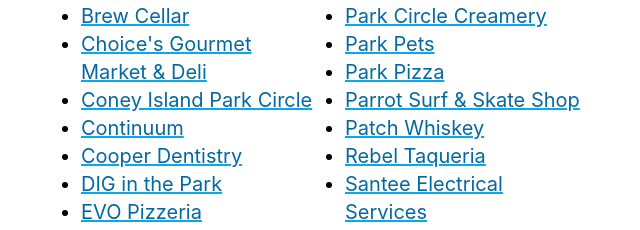
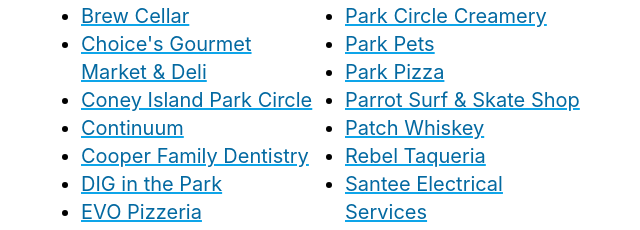
Before and after one commit to shawnlknight/park-circle-skate, a Next.js app: page / in a window 1280 px wide. Shown: the part 6307-6537 px from the top of the page, without its empty margins (319-959 px from the left). Built offline with nearby package versions, Linux system fonts and the light colour scheme.

Commit message:
update partner

```diff
--- a/data/partners.js
+++ b/data/partners.js
@@ -32,7 +32,7 @@
     url: 'https://www.continuumsc.com/',
   },
   {
-    name: 'Cooper Dentistry',
+    name: 'Cooper Family Dentistry',
     url: 'https://www.cooperfamilysmiles.com/',
   },
   {
```
